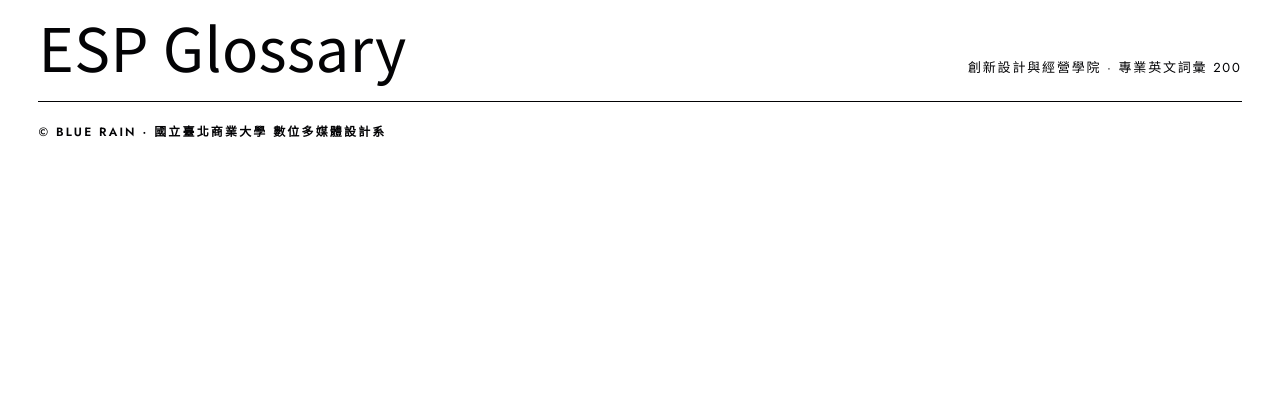
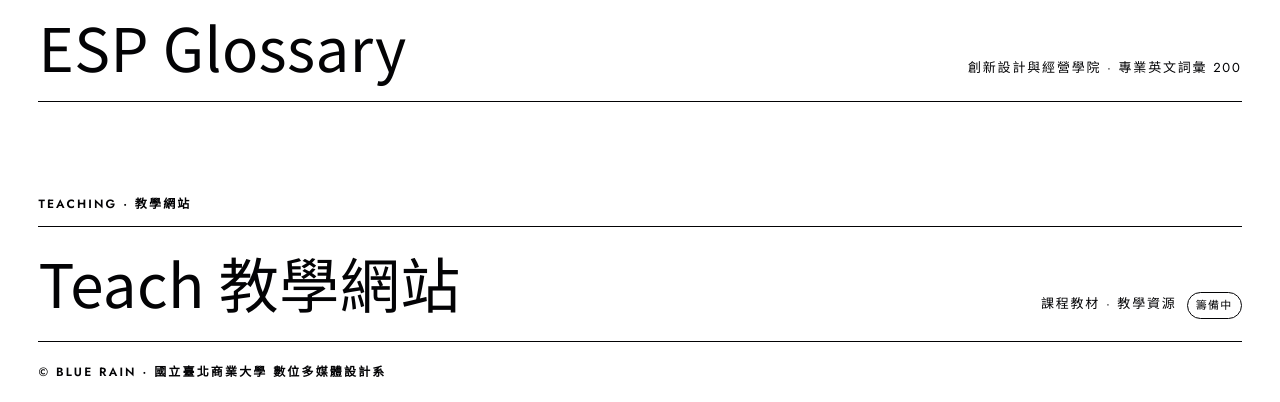
Before and after one commit to bluerainc/NTUB, a plain HTML site: page index.html in a window 1280 px wide. Shown: the part 735-1137 px from the top of the page. Before the commit the page ends 897 px from the top, so only its background shows below. Drawn offline with Linux system fonts and the light colour scheme; a web font is replaced by a local one.

Commit message:
Update index.html

```diff
--- a/index.html
+++ b/index.html
@@ -20,6 +20,9 @@ a strong{font:400 clamp(30px,5vw,60px)/1.1 "Italiana","Noto Sans TC",serif}
 a span{font-size:13px;letter-spacing:.14em}
 a:hover strong{font-style:italic;text-decoration:underline;text-decoration-thickness:1px;text-underline-offset:8px}
 a:focus-visible{outline:2px solid var(--ink);outline-offset:4px}
+.sec{margin:12vh 0 0;font:600 12px/1 "Jost","Noto Sans TC",sans-serif;letter-spacing:.18em}
+.sec+ul{margin-top:16px}
+.soon{font-style:normal;display:inline-block;margin-left:10px;padding:3px 8px;border:1px solid var(--ink);border-radius:99px;font-size:11px;letter-spacing:.12em;vertical-align:middle}
 </style>
 </head>
 <body>
@@ -33,6 +36,10 @@ a:focus-visible{outline:2px solid var(--ink);outline-offset:4px}
   <li><a href="ntub-studio/art-season/glow/"><strong>微光記憶</strong><span>創意果凍蠟燭手作坊</span></a></li>
   <li><a href="esp-glossary/"><strong>ESP Glossary</strong><span>創新設計與經營學院 · 專業英文詞彙 200</span></a></li>
 </ul>
+<p class="sec">TEACHING · 教學網站</p>
+<ul>
+  <li><a href="https://bluerainc.github.io/teach/"><strong>Teach 教學網站</strong><span>課程教材 · 教學資源<em class="soon">籌備中</em></span></a></li>
+</ul>
 </main>
 <footer>© BLUE RAIN · 國立臺北商業大學 數位多媒體設計系</footer>
 </body>
```
